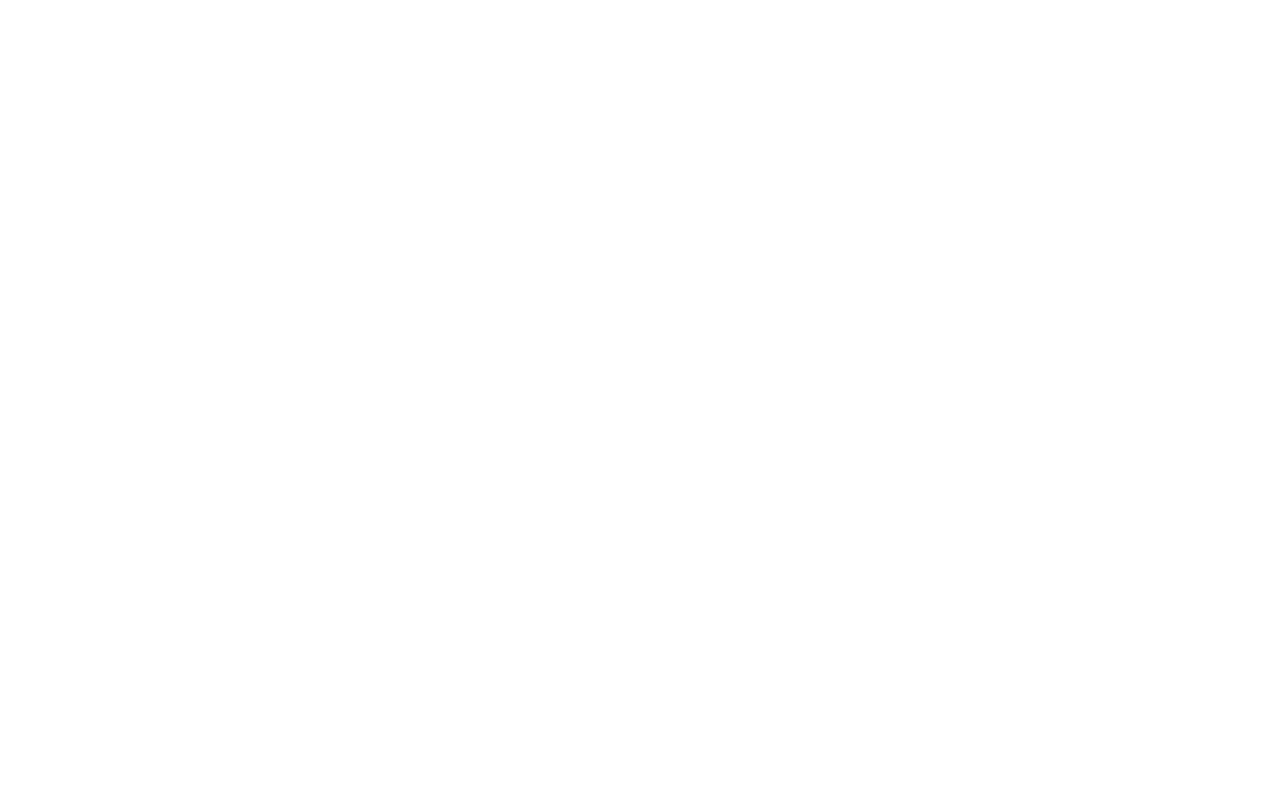
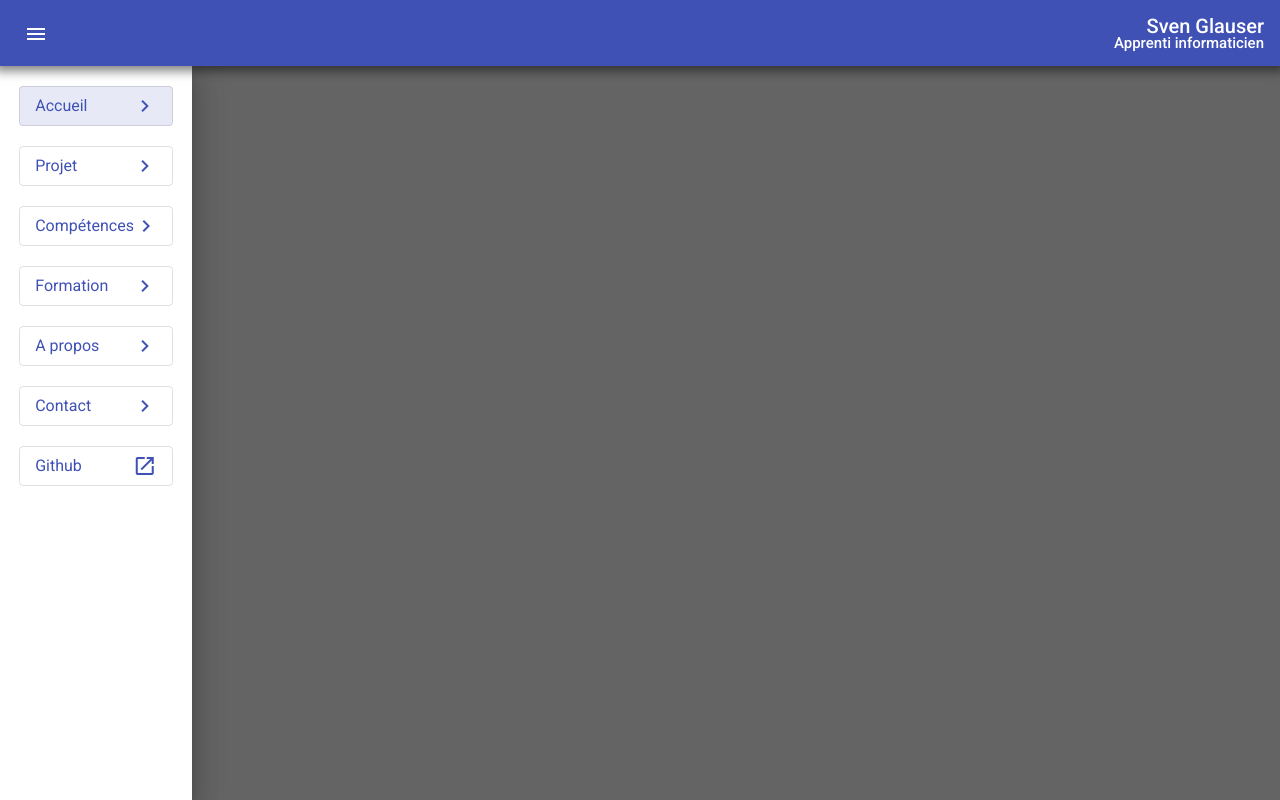
Before and after one commit to SvenGlauser/accueil, an Angular app: page /a-propos in a window 1280 px wide. Before the commit this address led to /. Built offline with nearby package versions, Linux system fonts and the light colour scheme.

Commit message:
Créer les liens et routes du menu

```diff
--- a/src/app/page/accueil/accueil-menu/accueil-menu.component.css
+++ b/src/app/page/accueil/accueil-menu/accueil-menu.component.css
@@ -0,0 +1,28 @@
+nav {
+  display: flex;
+  flex-direction: column;
+  align-items: center;
+
+  row-gap: 20px;
+
+  padding: 20px 0;
+}
+
+button {
+  display: block;
+
+  height: 40px;
+  width: 80%;
+
+  line-height: 40px;
+}
+
+.button-content {
+  display: flex;
+  justify-content: space-between;
+  align-items: center;
+}
+
+h3 {
+  margin: 0;
+}
--- a/src/app/page/accueil/accueil-menu/accueil-menu.component.html
+++ b/src/app/page/accueil/accueil-menu/accueil-menu.component.html
@@ -1 +1,10 @@
-<p>accueil-menu works!</p>
+<nav>
+  <ng-container *ngFor="let menuItem of MENU">
+    <button mat-stroked-button color="primary" (click)="open(menuItem.url)">
+      <span class="button-content">
+        <h3>{{menuItem.name}}</h3>
+        <mat-icon>{{menuItem.url.startsWith("https://") || menuItem.url.startsWith("http://") ? "open_in_new" : "navigate_next"}}</mat-icon>
+      </span>
+    </button>
+  </ng-container>
+</nav>
--- a/src/app/page/accueil/accueil-menu/accueil-menu.component.ts
+++ b/src/app/page/accueil/accueil-menu/accueil-menu.component.ts
@@ -1,15 +1,50 @@
-import { Component, OnInit } from '@angular/core';
+import {Component} from '@angular/core';
+import {Router} from "@angular/router";
 
 @Component({
   selector: 'app-accueil-menu',
   templateUrl: './accueil-menu.component.html',
   styleUrls: ['./accueil-menu.component.css']
 })
-export class AccueilMenuComponent implements OnInit {
+export class AccueilMenuComponent {
 
-  constructor() { }
+  MENU = [
+    {
+      "name": "Accueil",
+      "url": "/accueil",
+    },
+    {
+      "name": "Projet",
+      "url": "/projet",
+    },
+    {
+      "name": "Compétences",
+      "url": "/competences",
+    },
+    {
+      "name": "Formation",
+      "url": "/formation",
+    },
+    {
+      "name": "A propos",
+      "url": "/a-propos",
+    },
+    {
+      "name": "Contact",
+      "url": "/contact",
+    },
+    {
+      "name": "Github",
+      "url": "https://github.com/svenglauser",
+    },
+  ]
 
-  ngOnInit(): void {
+  open(url: string): void {
+    if (url.startsWith("https://") || url.startsWith("http://"))
+      open(url);
+    else
+      this.router.navigate([url]).then();
   }
 
+  constructor(public router: Router) { }
 }
--- a/src/app/page/accueil/accueil.component.css
+++ b/src/app/page/accueil/accueil.component.css
@@ -3,5 +3,5 @@
 }
 
 mat-sidenav {
-  width: 100px;
+  width: 15%;
 }
```
Also changed, not shown: src/app/app.module.ts (+24 -0 lines).
